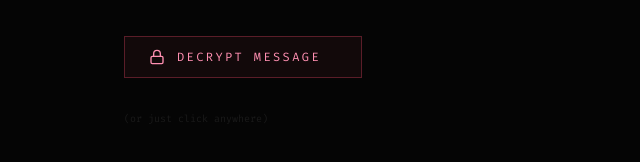
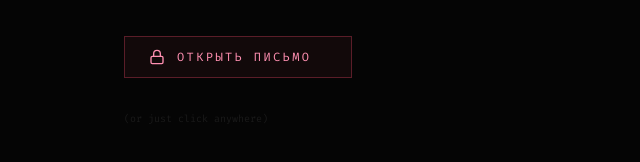
Before and after one commit to imelesov/love, a plain HTML site: page index.html in a window 1280 px wide. Shown: the part 390-552 px from the top of the page, 212-852 px from the left. Drawn offline with Linux system fonts and the light colour scheme.

Commit message:
Update index.html

```diff
--- a/index.html
+++ b/index.html
@@ -284,7 +284,7 @@
 
       <button id="decrypt-button">
         <svg xmlns="http://www.w3.org/2000/svg" width="16" height="16" viewBox="0 0 24 24" fill="none" stroke="currentColor" stroke-width="2" stroke-linecap="round" stroke-linejoin="round"><rect x="3" y="11" width="18" height="11" rx="2" ry="2"></rect><path d="M7 11V7a5 5 0 0 1 10 0v4"></path></svg>
-        <span>Decrypt Message</span>
+        <span>ОТКРЫТЬ ПИСЬМО</span>
         <span class="terminal-cursor"></span>
       </button>
 
```
